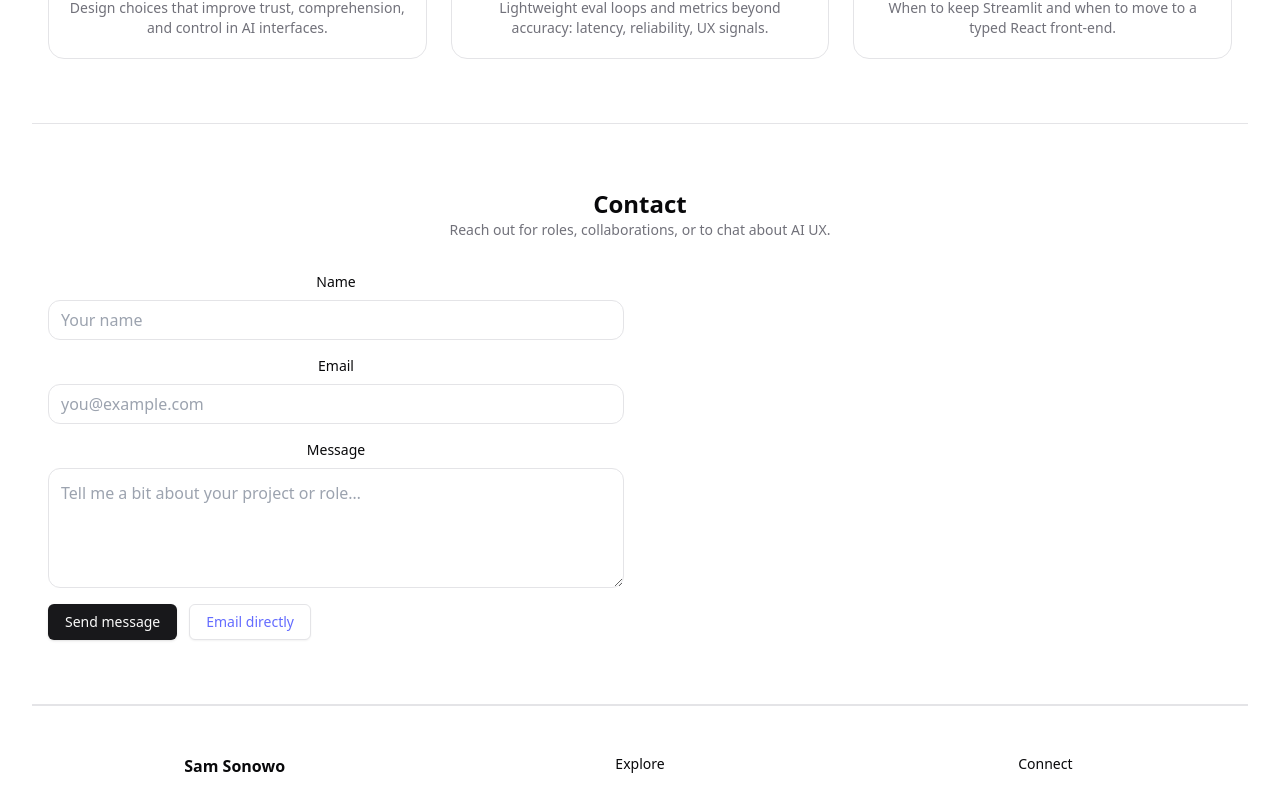
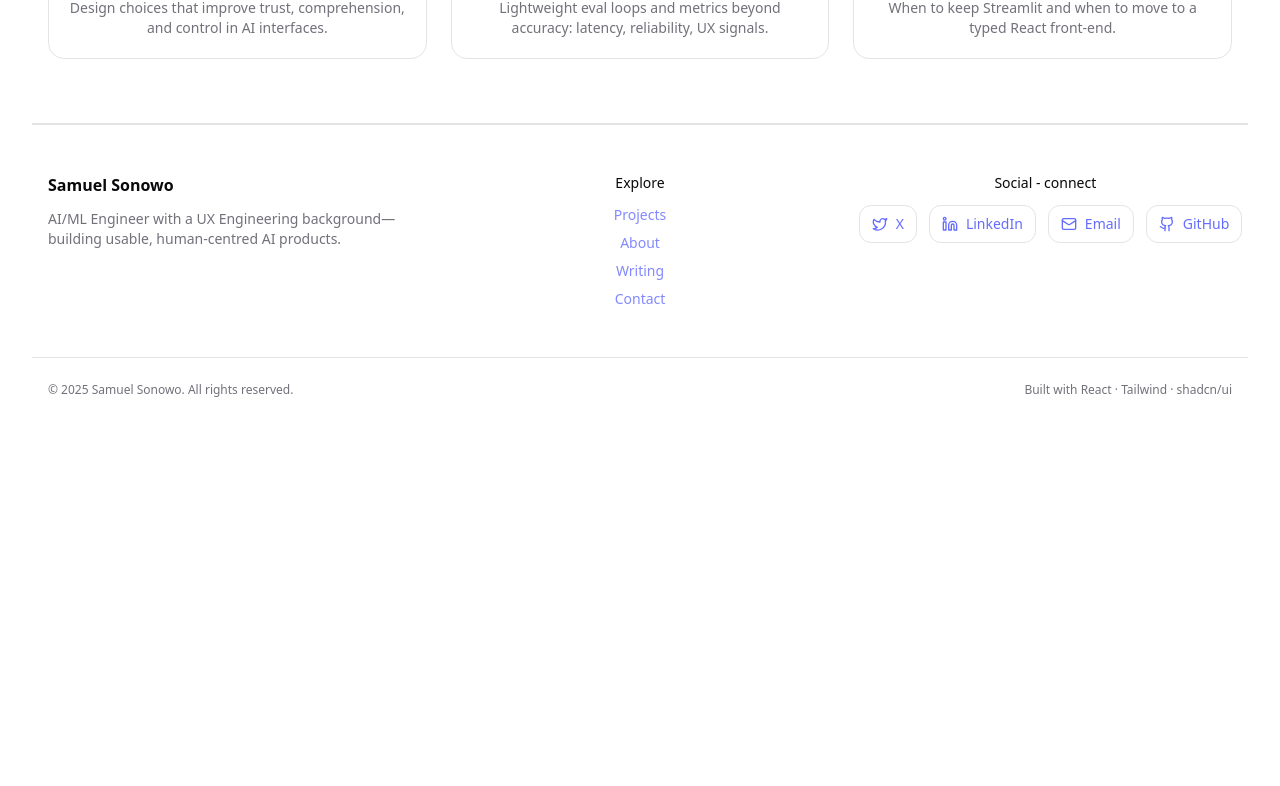
Before and after one commit to Sam-intech/Samintech-Portfolio, a React (Vite) app: page / in a window 1280 px wide. Shown: the part 920-1706 px from the top of the page. After the commit the page ends 1374 px from the top, so only its background shows below. Built offline with nearby package versions, Linux system fonts and the light colour scheme.

Commit message:
removed unused variables

```diff
--- a/src/App.tsx
+++ b/src/App.tsx
@@ -1,38 +1,7 @@
-import { useState } from 'react'
-import reactLogo from './assets/react.svg'
-import viteLogo from '/vite.svg'
+// import { useState } from 'react'
+// import reactLogo from './assets/react.svg'
+// import viteLogo from '/vite.svg'
 import './App.css'
-
-// function App() {
-//   const [count, setCount] = useState(0)
-
-//   return (
-//     <>
-//       <div>
-//         <a href="https://vite.dev" target="_blank">
-//           <img src={viteLogo} className="logo" alt="Vite logo" />
-//         </a>
-//         <a href="https://react.dev" target="_blank">
-//           <img src={reactLogo} className="logo react" alt="React logo" />
-//         </a>
-//       </div>
-//       <h1>Vite + React</h1>
-//       <div className="card">
-//         <button onClick={() => setCount((count) => count + 1)}>
-//           count is {count}
-//         </button>
-//         <p>
-//           Edit <code>src/App.tsx</code> and save to test HMR
-//         </p>
-//       </div>
-//       <p className="read-the-docs">
-//         Click on the Vite and React logos to learn more
-//       </p>
-//     </>
-//   )
-// }
-
-// export default App
 
 
 import { SiteHeader } from './components/siteheader'
@@ -41,7 +10,7 @@ import { CredStrip } from './components/credstrip'
 // import { Projects } from '@/components/Projects'
 import { About } from './components/about'
 import { Writing } from './components/writing'
-import { Contact } from './components/contact'
+// import { Contact } from './components/contact'
 import { SiteFooter } from './components/sitefooter'
 
 export default function App() {
@@ -54,7 +23,7 @@ export default function App() {
         {/* <Projects /> */}
         <About />
         <Writing />
-        <Contact />
+        {/* <Contact /> */}
       </main>
       <SiteFooter />
     </div>
--- a/src/components/sitefooter.tsx
+++ b/src/components/sitefooter.tsx
@@ -12,7 +12,7 @@ const SOCIALS = [
   { label: "LinkedIn", href: "https://www.linkedin.com/in/sonowosamuel/", icon: Linkedin },
   { label: "Email", href: "mailto:sonowosamuel@icloud.com", icon: Mail },
   // Add your GitHub repo once public:
-  // { label: "GitHub", href: "https://github.com/Sam-intech/samintech-portfolio", icon: Github },
+  { label: "GitHub", href: "https://github.com/Sam-intech", icon: Github },
 ]
 
 export function SiteFooter() {
@@ -20,9 +20,9 @@ export function SiteFooter() {
     <footer className="border-t">
       <div className="container py-12 grid gap-8 md:grid-cols-3">
         {/* Brand / Bio */}
-        <div className="space-y-3">
-          <div className="font-semibold">Sam Sonowo</div>
-          <p className="text-sm text-muted-foreground">
+        <div className="space-y-3 flex flex-col items-start">
+          <div className="font-semibold">Samuel Sonowo</div>
+          <p className="text-sm text-muted-foreground text-left">
             AI/ML Engineer with a UX Engineering background—building usable, human-centred AI products.
           </p>
         </div>
@@ -41,8 +41,8 @@ export function SiteFooter() {
 
         {/* Socials */}
         <div className="space-y-3">
-          <div className="text-sm font-medium">Connect</div>
-          <div className="flex flex-wrap gap-3">
+          <div className="text-sm font-medium">Social - connect</div>
+          <div className="flex gap-3 items-end">
             {SOCIALS.map(({ label, href, icon: Icon }) => (
               <a
                 key={label}
@@ -61,7 +61,7 @@ export function SiteFooter() {
 
       <div className="border-t">
         <div className="container py-6 text-xs text-muted-foreground flex flex-col md:flex-row items-center justify-between gap-2">
-          <p>© {new Date().getFullYear()} Sam Sonowo. All rights reserved.</p>
+          <p>© {new Date().getFullYear()} Samuel Sonowo. All rights reserved.</p>
           <p>Built with React · Tailwind · shadcn/ui</p>
         </div>
       </div>
--- a/src/components/siteheader.tsx
+++ b/src/components/siteheader.tsx
@@ -1,6 +1,6 @@
 import { useEffect, useState } from "react"
 import { Button } from "./ui/button"
-import { Menu, X, ChevronDown } from "lucide-react"
+import { Menu, X} from "lucide-react"
 // If you added the theme provider earlier, uncomment this:
 // import { ModeToggle } from "@/components/ModeToggle"
 
```
